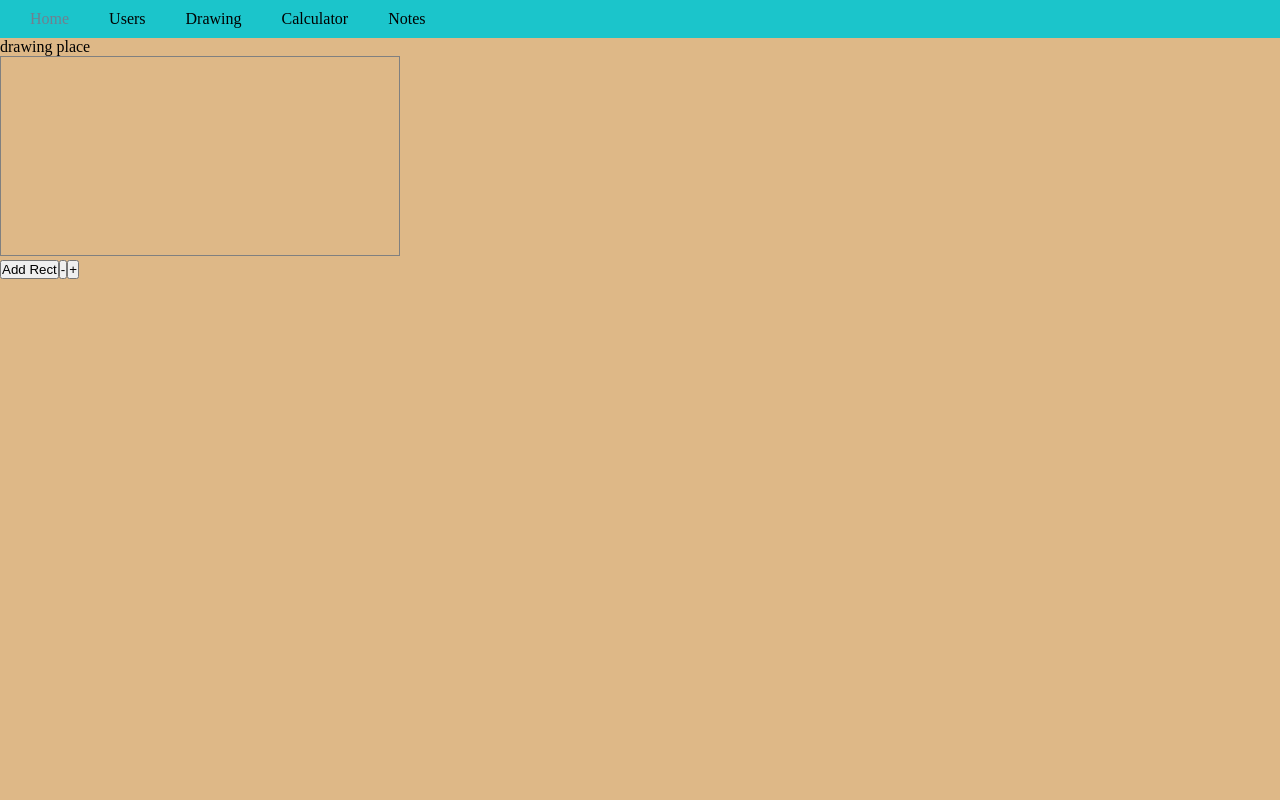
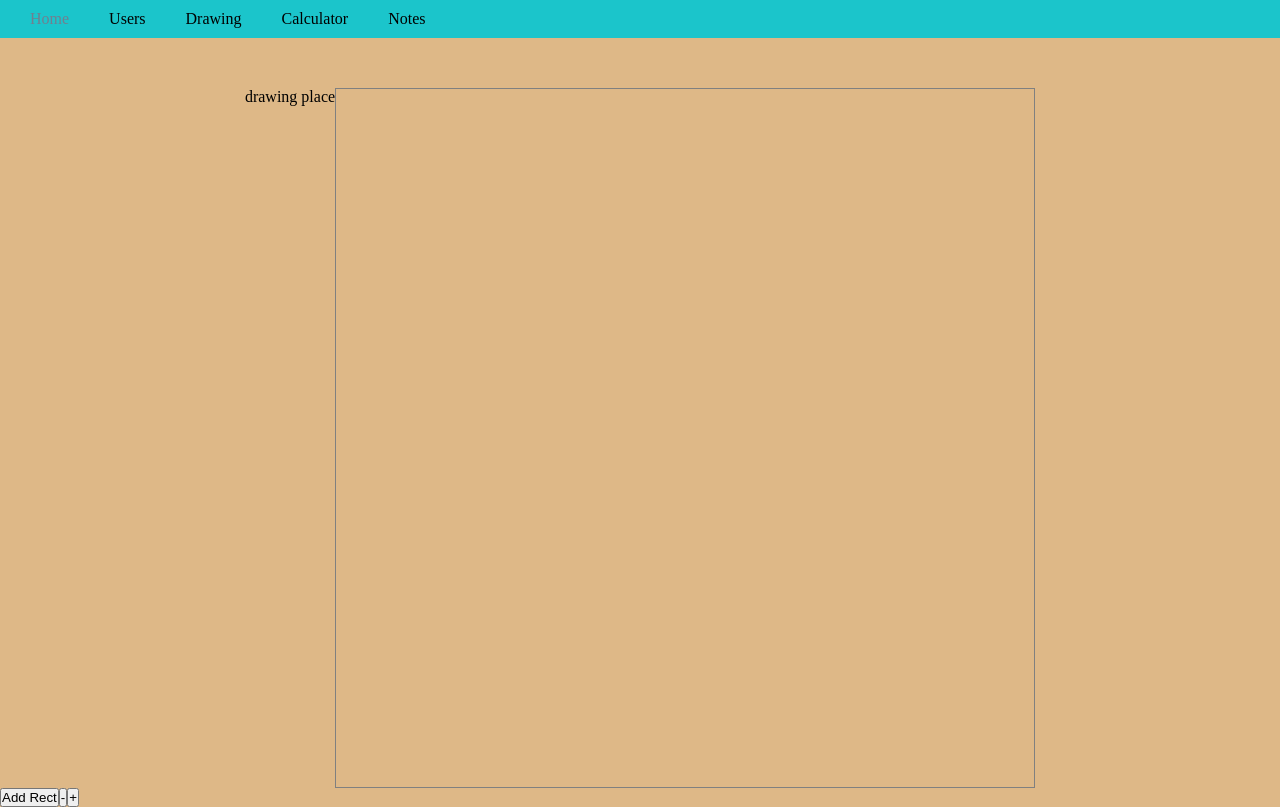
Before and after one commit to jh86-86/schoolapp, a Vue app: page /drawingPage in a window 1280 px wide. Built offline with nearby package versions, Linux system fonts and the light colour scheme.

Commit message:
canvas functionality built but needs offsetting

```diff
--- a/src/components/DrawingPage.vue
+++ b/src/components/DrawingPage.vue
@@ -1,6 +1,6 @@
 <template>
 <div id="container">
-<div>
+<div id="canvas">
   <p>drawing place </p>
   <canvas id="c"> </canvas>
 </div>
@@ -8,6 +8,7 @@
     <button @click="drawRect">Add Rect</button>
     <button @click="subWidth">-</button>
     <button @click="addWidth">+</button>
+
   </div>
 </div>
 </template>
@@ -25,6 +26,10 @@ export default {
   var ctx = c.getContext("2d");
   this.vueCanvas = ctx;
   this.painting=false;
+
+  c.addEventListener("mousedown",this.startPosition);
+  c.addEventListener("mouseup",this.finishedPosition);
+  c.addEventListener("mousemove",this.draw);
 },
 methods:{
  drawRect() {
@@ -49,7 +54,20 @@ methods:{
     },
     finishedPosition(){
       this.painting=false;
+    },
+    draw(e){
+      if(!this.painting) return;
+      this.vueCanvas.lineWidth=10;
+      this.lineCap="round";
+      this.vueCanvas.strokeStyle="red";
+
+      this.vueCanvas.lineTo(e.clientX,e.clientY);
+      this.vueCanvas.stroke();
+      this.vueCanvas.beginPath();
+      this.vueCanvas.moveTo(e.clientX,e.clientY);
+      console.log(e.clientX)
     }
+
 }
 }
 </script>
@@ -63,9 +81,16 @@ methods:{
 }
 
 #c {
-  height: 200px;
-  width: 400px;
+  height: 700px;
+  width: 700px;
   border: 1px solid gray;
+
+}
+
+#canvas{
+  display: flex;
+  justify-content: center;
+  margin-top:50px;
 }
 
 </style>
```
